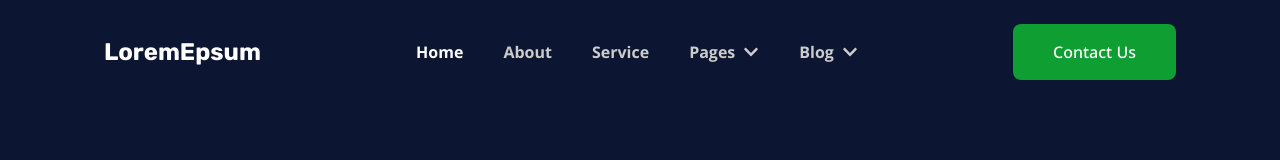
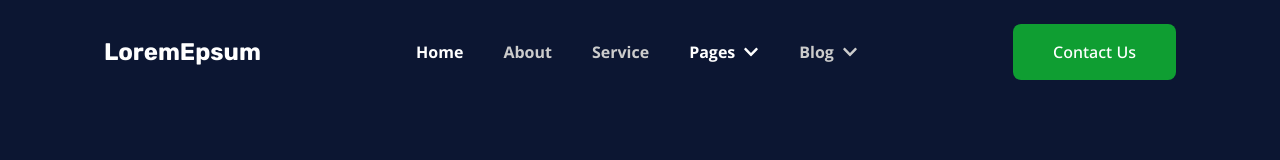
Before and after one commit to dazzlerabhi30800/wcs-ida, a React (Vite) app: page / in a window 1280 px wide. Shown: the top 160 px of the page. Built offline with nearby package versions, Linux system fonts and the light colour scheme.

Commit message:
last commit before deploying

```diff
--- a/src/constants/index.jsx
+++ b/src/constants/index.jsx
@@ -24,7 +24,7 @@ export const navLinks = [
   {
     id: "pages",
     title: "Pages",
-    to: "/pages",
+    to: "/",
     dropdown: [],
   },
   {
--- a/tailwind.config.js
+++ b/tailwind.config.js
@@ -3,9 +3,9 @@ export default {
   theme: {
     extend: {
       backgroundImage: {
-        "video-img": "url('./images/Random Imgs/img1.jpg')",
-        "hero-img": "url('./images/placeholder.png')",
-        "error-img": "url('./images/Random Imgs/error-bg.jpg')",
+        "video-img": "url('/images/Random Imgs/img1.jpg')",
+        "hero-img": "url('/images/placeholder.png')",
+        "error-img": "url('/images/Random Imgs/error-bg.jpg')",
       },
       fontSize: {
         h1: "30px",
```
